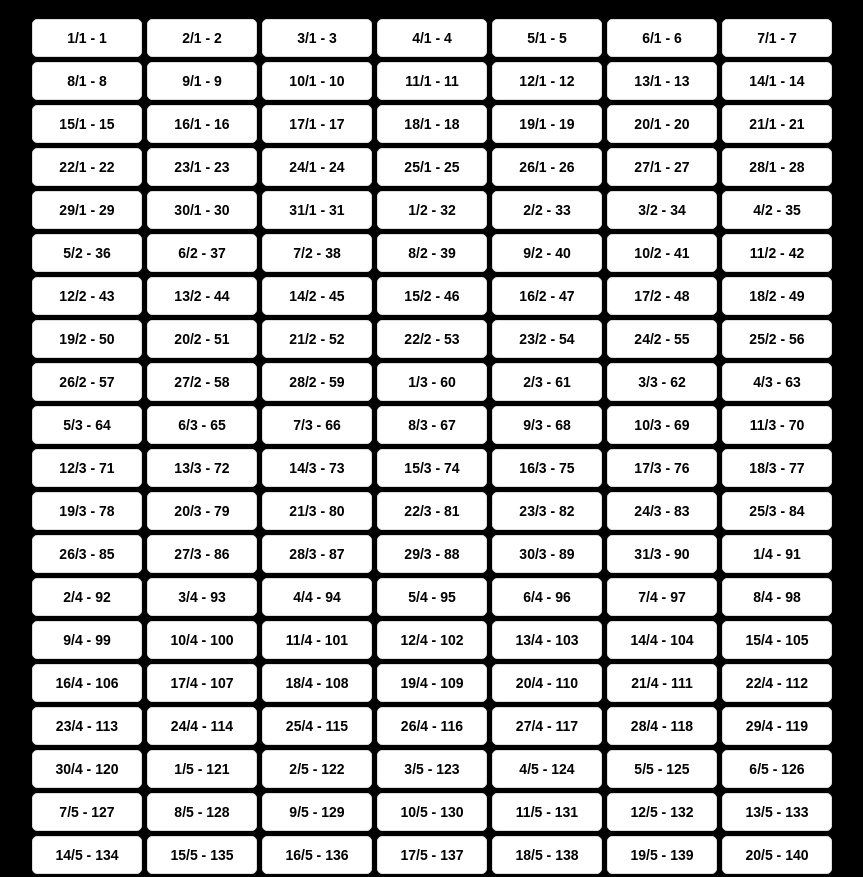
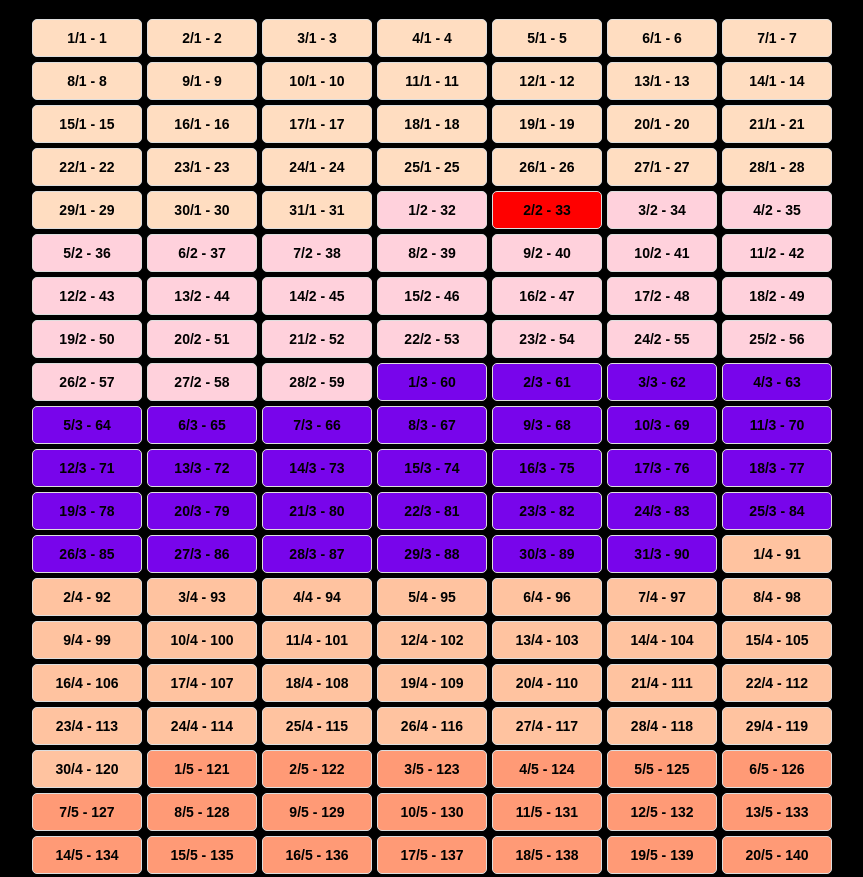
Before and after one commit to FloresIgor/calendario-absoluto, a plain HTML site: page index.html in a window 1280 px wide. Shown: the part 61-938 px from the top of the page, without its empty margins (208-1071 px from the left). Drawn offline with Linux system fonts and the light colour scheme.

Commit message:
Add files via upload

```diff
--- a/script.js
+++ b/script.js
@@ -1,12 +1,30 @@
 document.addEventListener("DOMContentLoaded", () => {
     const calendar = document.getElementById("calendar");
+
+
     const meses = [31, 28, 31, 30, 31, 30, 31, 31, 30, 31, 30, 31]
+    const cores = ["jan","feb","mar","apr","may","jun","jul","aug","sep","oct","nov","dec"];
+
+    const hoje = new Date();
+    const diaAtual = hoje.getDate();
+    const mesAtual = hoje.getMonth();
+
+
+
     let diaAbsoluto = 1;
-    for (let mes = 0; mes < 12; mes++){
+
+
+    for (let mes = 0; mes < 12; mes++) {
         for (let dia = 1; dia <= meses[mes]; dia++) {
             const div = document.createElement("div");
-            div.classList.add("day");
+            div.classList.add("day", cores[mes]);
             div.innerText = `${dia}/${mes + 1} - ${diaAbsoluto}`;
+
+            if (dia === diaAtual && mes === mesAtual){
+                div.classList.add("today");
+
+            }
+
             calendar.appendChild(div);
             diaAbsoluto++;
         }
--- a/styles.css
+++ b/styles.css
@@ -27,9 +27,29 @@ p {
 
 .day {
     padding: 10px;
-    background-color: white;
     border: 1px solid #ddd;
     border-radius: 5px;
     font-size: 14px;
     font-weight: bold;
+    text-align: center;
 }
+.jan {background-color: #FFDDC1;}
+.feb {background-color: #FFD1DC;}
+.mar {background-color: #7805EB;}
+.apr {background-color: #FFC3A0;}
+.may {background-color: #FF9A76;}
+.jun {background-color: #FFC857;}
+.jul {background-color: #E0BBE4;}
+.aug {background-color: #D5AAFF;}
+.sep {background-color: #85E3FF;}
+.oct {background-color: #A7FF83;}
+.nov {background-color: #F3B0C3;}
+.dec {background-color: #FFA500;}
+
+.today{
+    background-color:red;
+    color: black;
+    font-size: bold;
+    border: 2x solid #900;
+    box-shadow: 0 0 10px rbg (255, 0, 0, 0.5);
+}
```
Also changed, not shown: index.html (line endings or trailing spaces).
